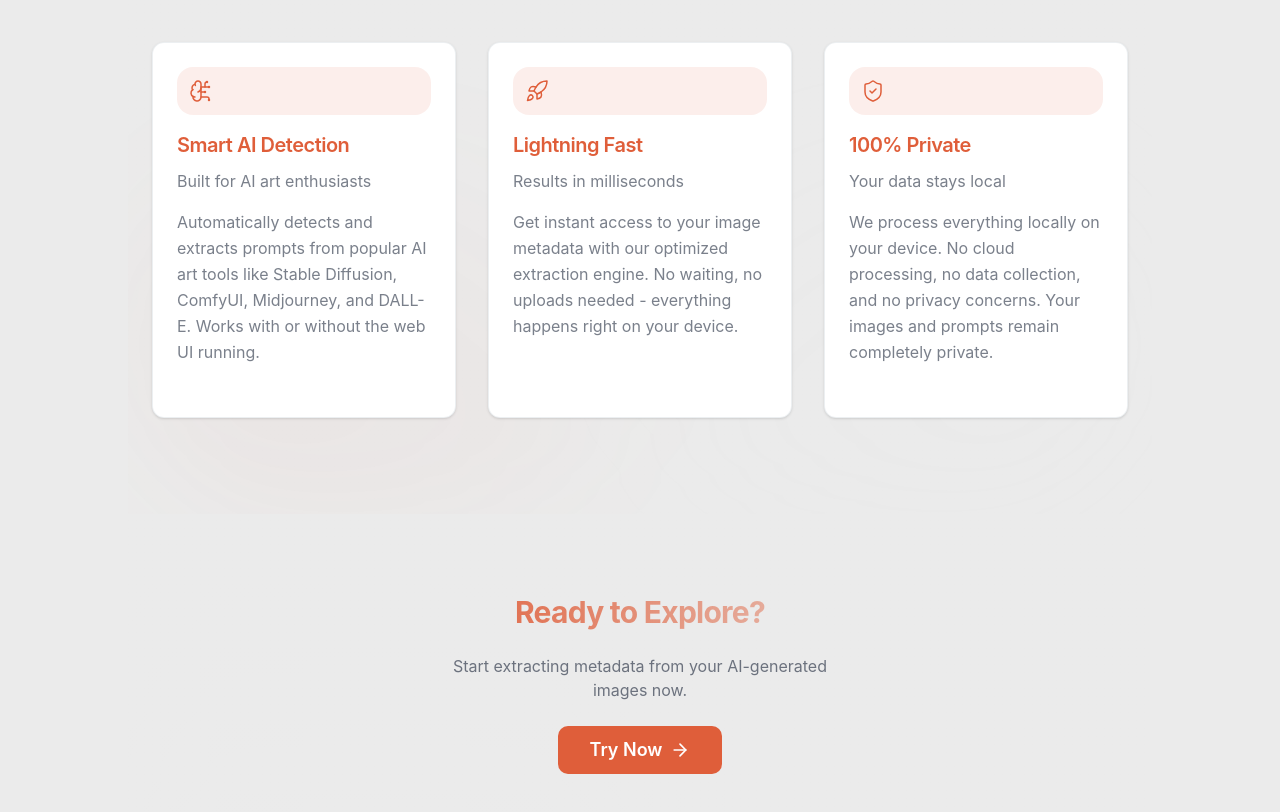
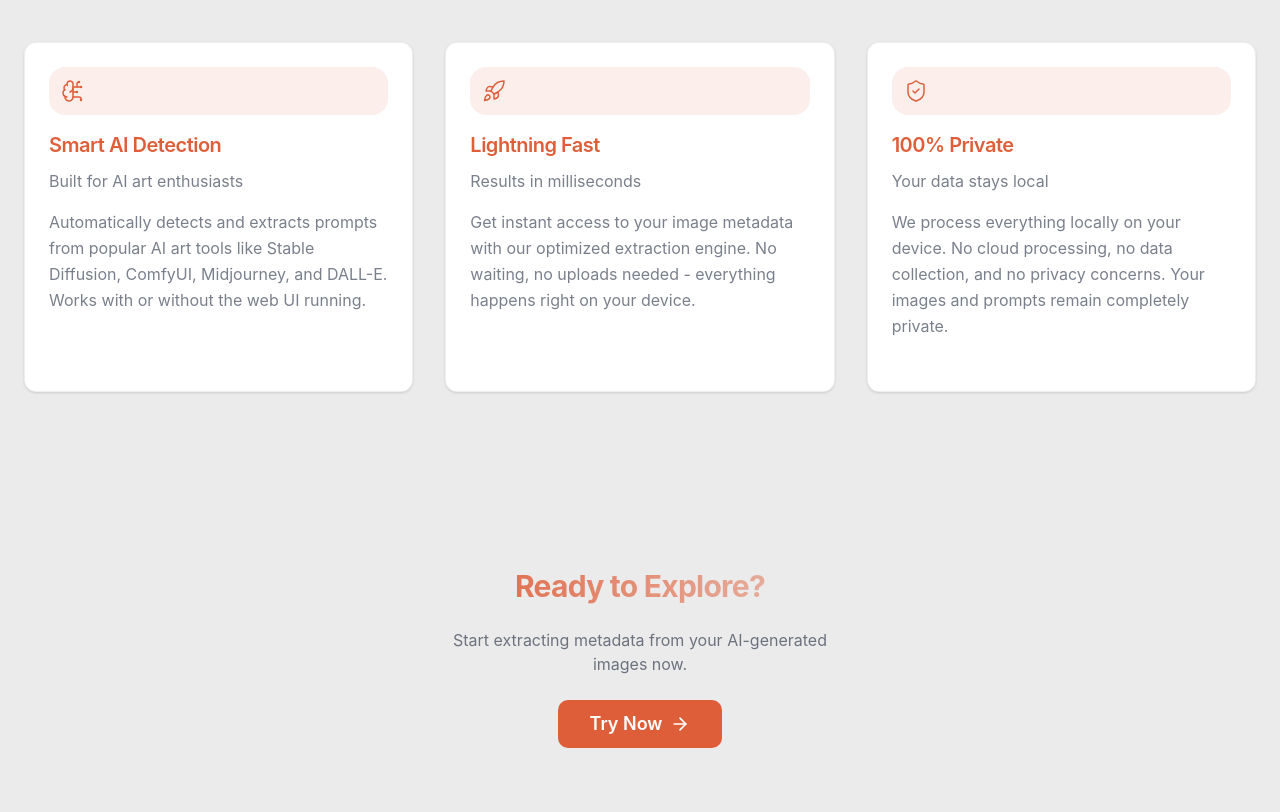
Before and after one commit to Thomas97417/metadata-reader, a Next.js app: page / in a window 1280 px wide. Shown: the part 1020-1832 px from the top of the page. Built offline with nearby package versions, Linux system fonts and the light colour scheme.

Commit message:
refactor layout and styling across components, remove decorative elements for cleaner design, and update character limit for metadata display

```diff
--- a/app/layout.tsx
+++ b/app/layout.tsx
@@ -35,7 +35,7 @@ export default function RootLayout({
           disableTransitionOnChange
         >
           <ImageProvider>
-            <div className="max-w-5xl mx-auto">
+            <div className="max-w-7xl mx-auto">
               <Navbar />
               {children}
             </div>
--- a/app/page.tsx
+++ b/app/page.tsx
@@ -5,17 +5,11 @@ import TryLinkButton from "@/components/TryLinkButton";
 const Page = () => {
   return (
     <main className="min-h-screen bg-background relative overflow-hidden">
-      {/* Decorative background elements */}
-      <div className="absolute inset-0 pointer-events-none overflow-hidden">
-        <div className="absolute -top-1/4 right-0 w-1/2 h-1/2 bg-gradient-to-b from-primary/5 to-transparent rounded-full blur-3xl" />
-        <div className="absolute -bottom-1/4 left-0 w-1/2 h-1/2 bg-gradient-to-t from-secondary/5 to-transparent rounded-full blur-3xl" />
-      </div>
-
       {/* Content */}
       <div className="relative z-10">
         <Hero />
         <InfoSection />
-        <section className="py-20 flex justify-center items-center bg-gradient-to-b from-background to-background/90">
+        <section className="py-20 flex justify-center items-center">
           <div className="text-center space-y-6">
             <h2 className="text-3xl font-bold tracking-tight bg-clip-text text-transparent bg-gradient-to-r from-primary to-primary/30 [text-shadow:_0_1px_10px_rgba(var(--primary),0.2)]">
               Ready to Explore?
--- a/components/Hero.tsx
+++ b/components/Hero.tsx
@@ -6,13 +6,7 @@ import TryLinkButton from "./TryLinkButton";
 
 const Hero = () => {
   return (
-    <div className="relative flex flex-col justify-center items-center py-24 lg:py-32 xl:py-40 2xl:py-48 min-h-[80vh] bg-gradient-to-b from-background to-background/80 overflow-hidden">
-      {/* Decorative elements */}
-      <div className="absolute inset-0 overflow-hidden">
-        <div className="absolute -top-1/2 -left-1/2 w-full h-full bg-gradient-to-br from-primary/5 to-transparent rounded-full blur-3xl" />
-        <div className="absolute -bottom-1/2 -right-1/2 w-full h-full bg-gradient-to-tl from-secondary/5 to-transparent rounded-full blur-3xl" />
-      </div>
-
+    <div className="relative flex flex-col justify-center items-center py-24 lg:py-32 xl:py-40 2xl:py-48 min-h-[80vh] overflow-hidden">
       <motion.div
         initial={{ opacity: 0, y: 20 }}
         animate={{ opacity: 1, y: 0 }}
--- a/components/ImageDetails.tsx
+++ b/components/ImageDetails.tsx
@@ -112,7 +112,7 @@ export default function ImageDetails({
             <motion.div
               initial={{ opacity: 0, y: 10 }}
               animate={{ opacity: 1, y: 0 }}
-              className="flex flex-col items-center justify-center h-full p-8 bg-muted/30 rounded-lg border border-dashed"
+              className="flex flex-col items-center justify-center h-full p-8 bg-muted/30 rounded-lg"
             >
               <p className="text-muted-foreground text-center">
                 Upload an image to view its metadata and generation parameters
--- a/components/InfoSection.tsx
+++ b/components/InfoSection.tsx
@@ -40,13 +40,7 @@ const container = {
 
 export default function InfoSection() {
   return (
-    <section className="w-full py-24 bg-gradient-to-b from-background/80 to-background relative overflow-hidden">
-      {/* Decorative elements */}
-      <div className="absolute inset-0 overflow-hidden pointer-events-none">
-        <div className="absolute top-1/2 left-0 w-1/2 h-1/2 bg-gradient-to-tr from-primary/5 to-transparent rounded-full blur-3xl" />
-        <div className="absolute bottom-0 right-0 w-1/2 h-1/2 bg-gradient-to-tl from-secondary/5 to-transparent rounded-full blur-3xl" />
-      </div>
-
+    <section className="w-full py-24 relative overflow-hidden">
       <div className="container px-4 md:px-6 mx-auto relative z-10">
         <motion.div
           initial={{ opacity: 0, y: 20 }}
--- a/components/MetadataDisplay.tsx
+++ b/components/MetadataDisplay.tsx
@@ -1,10 +1,10 @@
 "use client";
 
-import { MAX_METADATA_LINES } from "@/lib/constants";
+import { MAX_CHARACTERS } from "@/lib/constants";
 import { cn } from "@/lib/utils";
 import { motion } from "framer-motion";
 import { CheckIcon, ChevronDown, CopyIcon, Database } from "lucide-react";
-import { useState } from "react";
+import { useEffect, useState } from "react";
 import { Button } from "./ui/button";
 
 type MetadataDisplayProps = {
@@ -14,16 +14,20 @@ type MetadataDisplayProps = {
 export default function MetadataDisplay({ metadata }: MetadataDisplayProps) {
   const [isExpanded, setIsExpanded] = useState(false);
   const [isCopied, setIsCopied] = useState(false);
+  const [shouldShowButton, setShouldShowButton] = useState(false);
 
   const metadataString =
     metadata !== undefined
       ? JSON.stringify(metadata, null, 2).replace(/[\uFFFD]/g, " ")
       : "This image has no metadata.";
 
-  const lineCount = metadataString.split("\n").length;
-  console.log("lineCount", lineCount);
+  const characterCount = metadataString.length;
   const hasMetadata =
     metadata !== undefined && Object.keys(metadata).length > 0;
+
+  useEffect(() => {
+    setShouldShowButton(characterCount > MAX_CHARACTERS);
+  }, [characterCount]);
 
   const handleCopy = async () => {
     await navigator.clipboard.writeText(metadataString);
@@ -74,21 +78,21 @@ export default function MetadataDisplay({ metadata }: MetadataDisplayProps) {
             className={cn(
               "text-sm font-mono bg-muted/50 rounded-lg p-3 whitespace-pre-wrap break-all hover:bg-muted/70 transition-colors",
               isExpanded ? "h-auto" : "max-h-[15em] overflow-y-auto",
-              !isExpanded && lineCount > MAX_METADATA_LINES && "mask-bottom"
+              !isExpanded && shouldShowButton && "mask-bottom"
             )}
           >
             {metadataString}
           </pre>
         </motion.div>
 
-        {lineCount > MAX_METADATA_LINES && (
+        {shouldShowButton && (
           <div className="flex justify-center -mt-1">
             <button
               onClick={() => setIsExpanded(!isExpanded)}
               className={cn(
                 "group flex items-center gap-1.5 px-3 py-1.5",
                 "text-xs font-medium text-muted-foreground/80",
-                "hover:text-muted-foreground transition-colors  hover:cursor-pointer",
+                "hover:text-muted-foreground transition-colors hover:cursor-pointer",
                 "focus-visible:outline-none focus-visible:ring-2 focus-visible:ring-primary/30 rounded-md"
               )}
               aria-expanded={isExpanded}
--- a/lib/constants.ts
+++ b/lib/constants.ts
@@ -1,3 +1,3 @@
 export const MAX_FILENAME_LENGTH = 35;
 
-export const MAX_METADATA_LINES = 8;
+export const MAX_CHARACTERS = 500; // Nombre maximum de caractères avant de tronquer
```
Also changed, not shown: app/metadata/page.tsx (+0 -11 lines).
